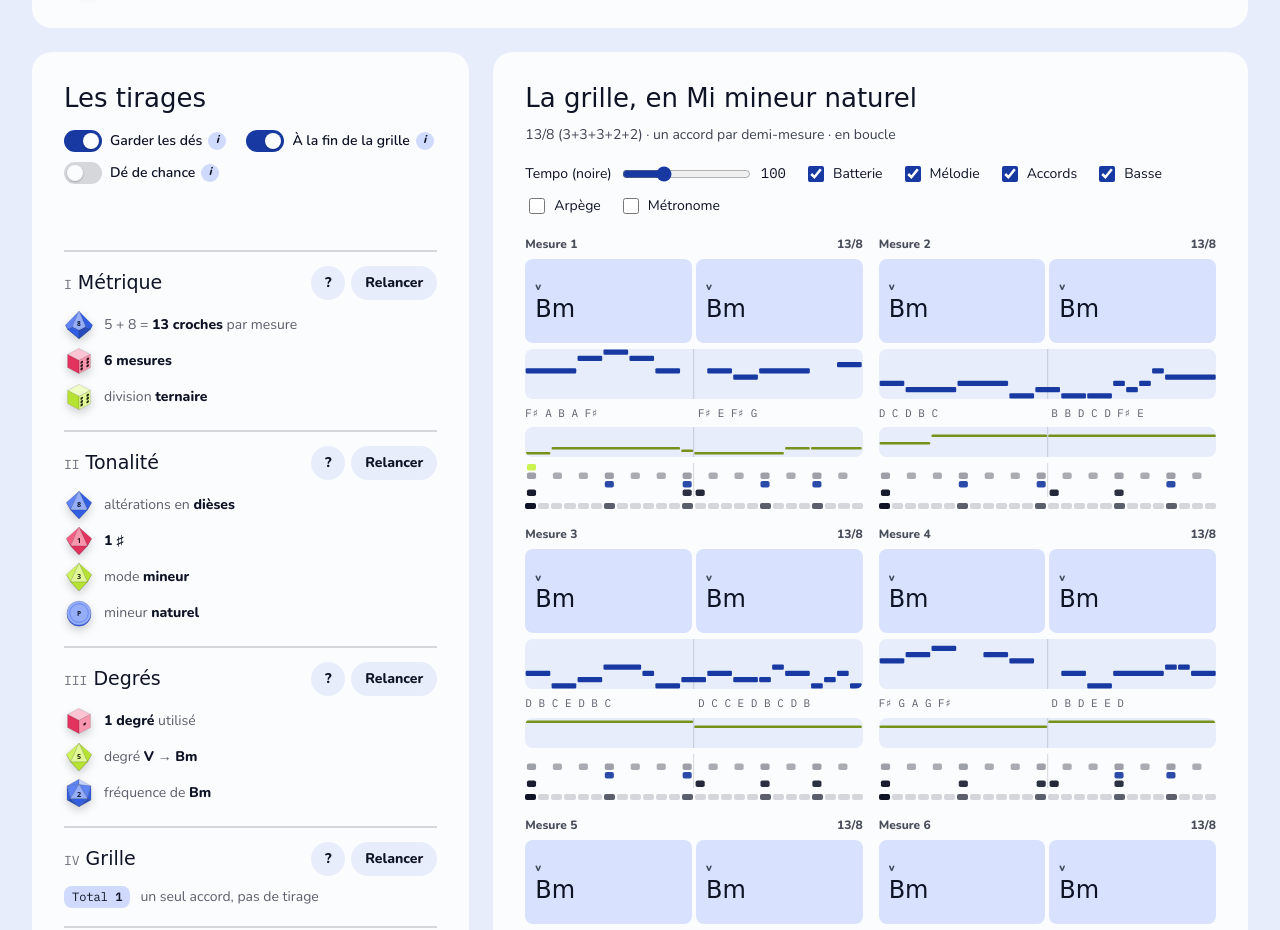
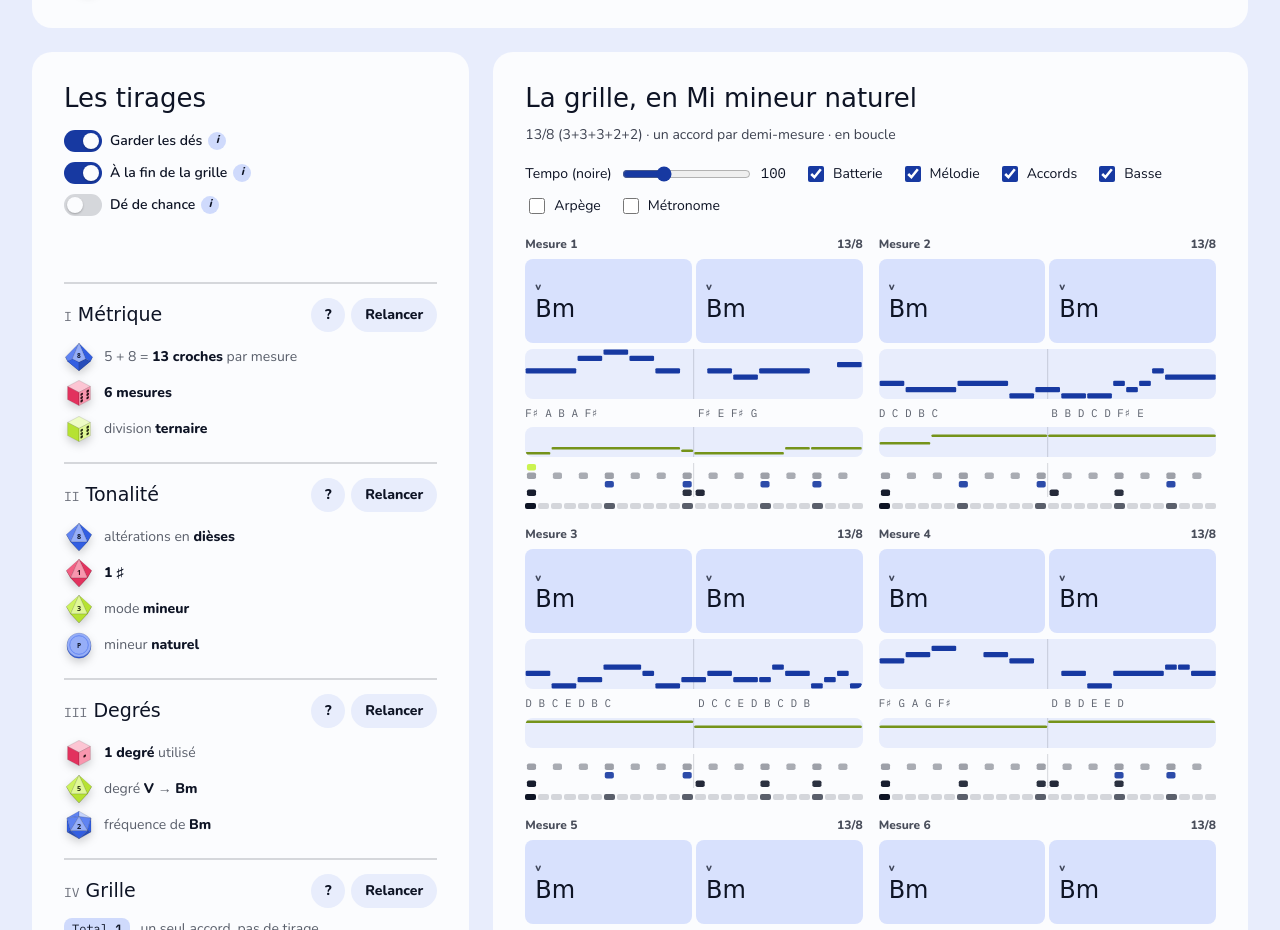
Before and after one commit to Vertocz/musique-aleatoire-systemique, a plain HTML site: page studio.html in a window 1280 px wide. Shown: the part 820-1750 px from the top of the page. Drawn offline with nearby package versions, Linux system fonts and the light colour scheme; a web font is replaced by a local one.

Commit message:
Interrupteurs des tirages : un par ligne
Co-Authored-By: Claude Opus 5.5 <noreply@anthropic.com>
Claude-Session: https://claude.ai/code/session_014YCb58wip5uJhET82dxYz8

```diff
--- a/style.css
+++ b/style.css
@@ -148,6 +148,7 @@ main{display:flex;flex-direction:column;gap:24px}
 .btn.pending{box-shadow:inset 0 0 0 2px var(--deep);background:var(--tint)}
 .switches{display:flex;flex-wrap:wrap;gap:10px 20px;position:relative}
 .swrow{display:inline-flex;align-items:center;gap:6px}
+.carnet-card .switches{flex-direction:column;align-items:flex-start;gap:10px}
 .sw{display:inline-flex;align-items:center;gap:8px;font-size:14px;font-weight:600;cursor:pointer}
 .sw input{appearance:none;-webkit-appearance:none;width:38px;height:22px;border-radius:999px;background:var(--line);position:relative;margin:0;cursor:pointer;transition:background .15s;flex:none}
 .sw input::after{content:"";position:absolute;top:3px;left:3px;width:16px;height:16px;border-radius:50%;background:var(--surface);box-shadow:0 1px 2px rgba(0,0,0,.25);transition:transform .15s}
```
